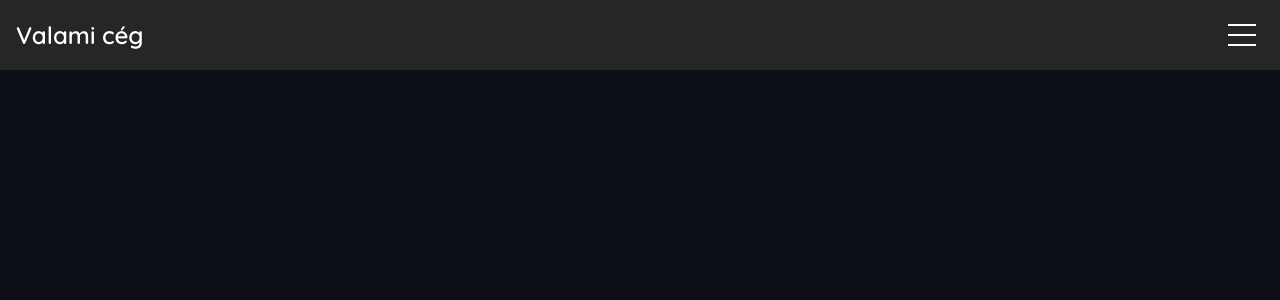
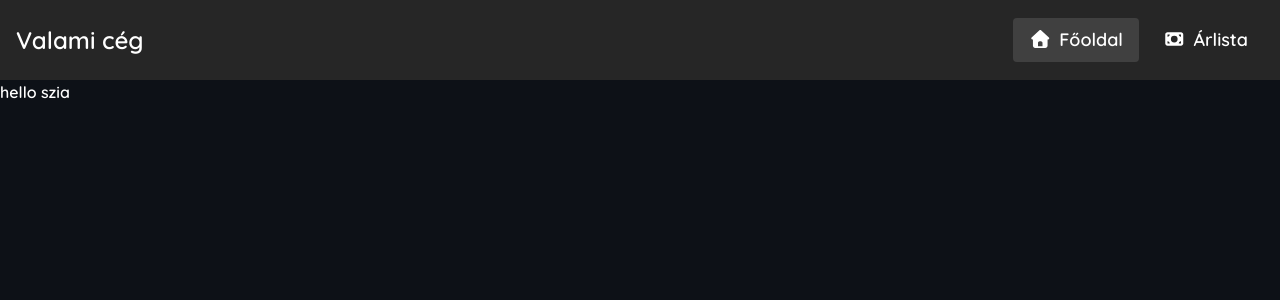
Before and after one commit to Geher-Marcell/carpet_cleaning, a Next.js app: page / in a window 1280 px wide. Shown: the top 300 px of the page. Built offline with nearby package versions, Linux system fonts and the light colour scheme.

Commit message:
Refactor Navbar component for responsive design and improve mobile navigation

```diff
--- a/app/Navbar/navbar.tsx
+++ b/app/Navbar/navbar.tsx
@@ -4,7 +4,7 @@ import { IconDefinition } from "@fortawesome/fontawesome-svg-core";
 import { FontAwesomeIcon } from "@fortawesome/react-fontawesome";
 import { motion } from "motion/react";
 import Link from "next/link";
-import { useState } from "react";
+import { useEffect, useState } from "react";
 
 type NavbarProps = {
 	links: {
@@ -17,16 +17,37 @@ type NavbarProps = {
 
 const Navbar: React.FC<NavbarProps> = ({ links, currentPath }) => {
 	const [opened, setIsOpen] = useState(false);
+	const [isLargerThanMd, setIsLargerThanMd] = useState(false);
+
+	useEffect(() => {
+		const checkScreenSize = () => {
+			const largerThanMd = window.innerWidth >= 768; // md breakpoint is 768px
+			setIsLargerThanMd(largerThanMd);
+
+			if (largerThanMd) setIsOpen(true);
+		};
+
+		// Check on mount
+		checkScreenSize();
+
+		// Add event listener
+		window.addEventListener("resize", checkScreenSize);
+
+		// Cleanup
+		return () => window.removeEventListener("resize", checkScreenSize);
+	}, []);
 
 	return (
 		<>
 			<div
 				className={`fixed top-0 left-0 w-screen h-fit p-4 bg-neutral-800 z-50`}
 			>
-				<div className="flex justify-between items-center">
+				{/* Top bar with title and hamburger */}
+				<div className="flex justify-between items-center h-12">
 					<h1 className="text-2xl font-bold">Valami cég</h1>
 
-					{/* Hamburger icon */}
+					{/* Hamburger icon - only visible on mobile */}
+					{!isLargerThanMd && (
 						<motion.button
 							onClick={() => setIsOpen(!opened)}
 							className="space-y-2 *:w-7 *:h-0.5 *:bg-white p-2"
@@ -46,10 +67,32 @@ const Navbar: React.FC<NavbarProps> = ({ links, currentPath }) => {
 								transition={{ ease: "easeInOut", duration: 0.3 }}
 							></motion.div>
 						</motion.button>
+					)}
+
+					{/* Desktop navigation - always visible on md+ */}
+					{isLargerThanMd && (
+						<div className="flex flex-row gap-2">
+							{links.map((link) => (
+								<Link
+									key={link.href}
+									href={link.href}
+									className={`px-4 py-2 text-lg rounded hover:bg-neutral-700 transition-colors ${
+										currentPath === link.href ? "bg-neutral-700 font-bold" : ""
+									}`}
+								>
+									<span className="mr-2">
+										<FontAwesomeIcon icon={link.icon} />
+									</span>
+									{link.label}
+								</Link>
+							))}
 						</div>
-
+					)}
+				</div>{" "}
+				{/* Mobile navigation - animated dropdown */}
+				{!isLargerThanMd && (
 					<motion.div
-					className="flex-col *:py-2 *:text-lg overflow-hidden"
+						className="flex flex-col overflow-hidden"
 						animate={{
 							height: opened ? "auto" : 0,
 							marginTop: opened ? 16 : 0,
@@ -61,12 +104,10 @@ const Navbar: React.FC<NavbarProps> = ({ links, currentPath }) => {
 							<Link
 								key={link.href}
 								href={link.href}
-							className={`block w-full px-4 rounded hover:bg-neutral-700 ${
+								className={`block w-full px-4 py-2 text-lg rounded hover:bg-neutral-700 ${
 									currentPath === link.href ? "bg-neutral-700 font-bold" : ""
 								}`}
-							onClick={() => {
-								setIsOpen(false);
-							}}
+								onClick={() => setIsOpen(false)}
 							>
 								<span className="mr-2">
 									<FontAwesomeIcon icon={link.icon} />
@@ -75,6 +116,7 @@ const Navbar: React.FC<NavbarProps> = ({ links, currentPath }) => {
 							</Link>
 						))}
 					</motion.div>
+				)}
 			</div>
 		</>
 	);
--- a/app/page.tsx
+++ b/app/page.tsx
@@ -1,6 +1,3 @@
-import Image from "next/image";
-import Navbar from "./Navbar/navbar";
-
 export default function Home() {
 	// const [message, setMessage] = useState("");
 
@@ -12,7 +9,9 @@ export default function Home() {
 
 	return (
 		<>
-			<p>hello szia</p>
+			<main className="h-dvh w-dvw pt-20">
+				<p>hello szia</p>
+			</main>
 		</>
 	);
 }
```
Lines whose indentation alone changed are shown as unchanged.
